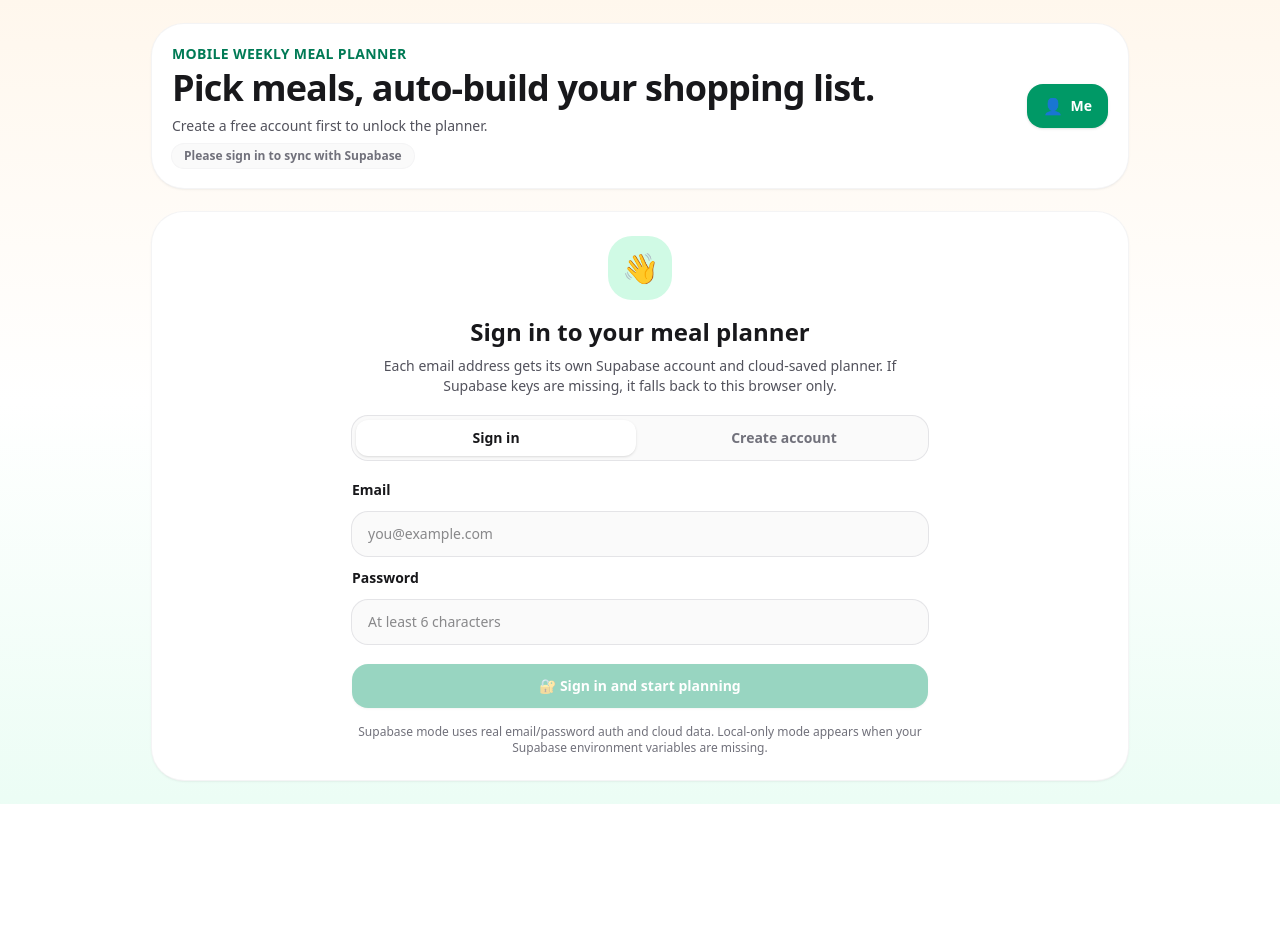
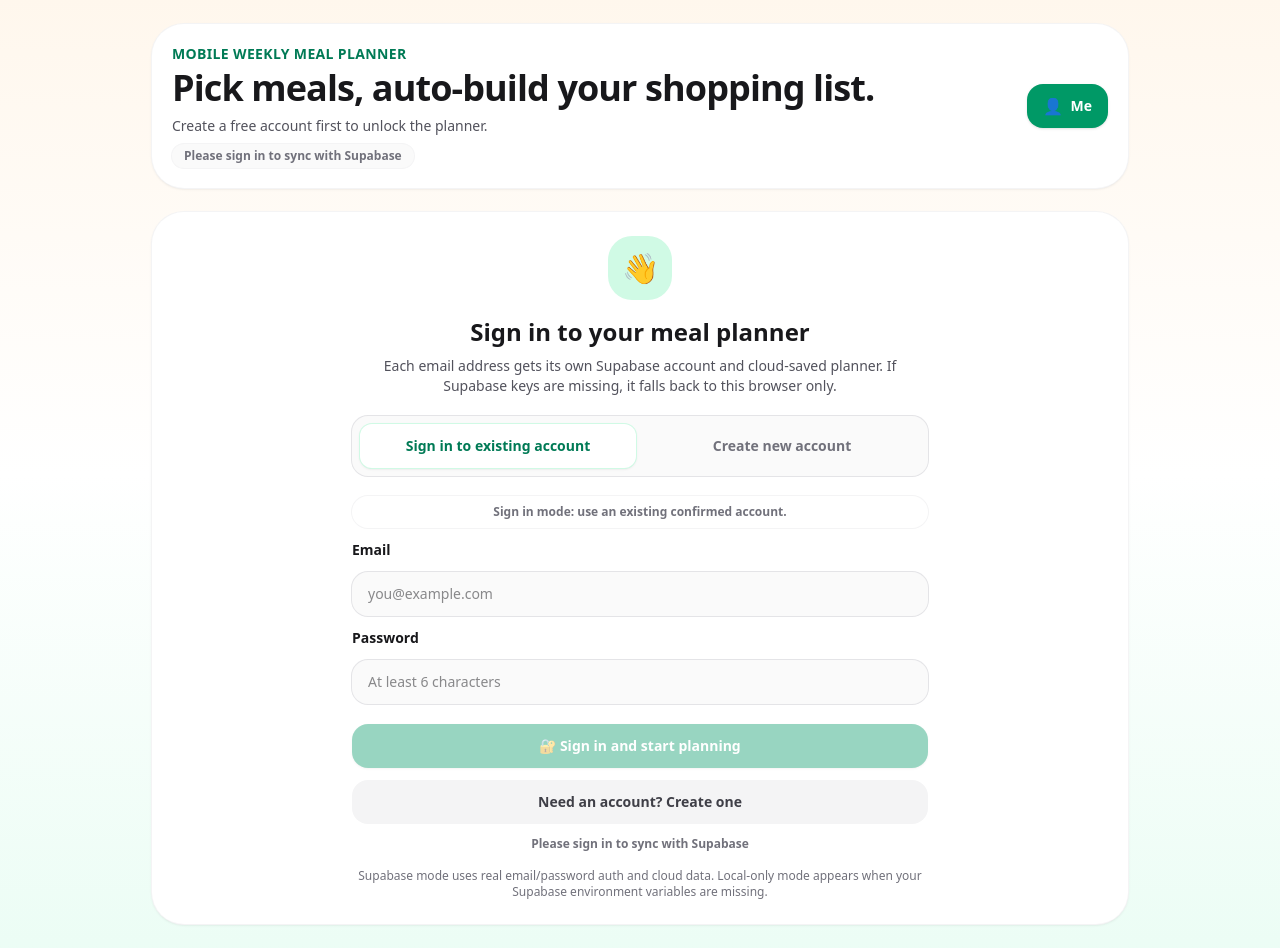
Before and after one commit to meganehaworth-blip/megs-meals, a React (Vite) app: page / in a window 1280 px wide. Before the commit the page ends 804 px from the top, so only its background shows below. Built offline with nearby package versions, Linux system fonts and the light colour scheme.

Commit message:
Update App.jsx

```diff
--- a/src/App.jsx
+++ b/src/App.jsx
@@ -1115,10 +1115,11 @@ export default function MealPlannerApp() {
               <h2 className="text-2xl font-black">Sign in to your meal planner</h2>
               <p className="mt-2 text-sm text-zinc-600">Each email address gets its own Supabase account and cloud-saved planner. If Supabase keys are missing, it falls back to this browser only.</p>
               <div className="mt-5 grid gap-3 text-left">
-                <div className="mb-2 grid grid-cols-2 gap-2 rounded-2xl bg-zinc-50 p-1 ring-1 ring-zinc-200">
-                  <button type="button" onClick={() => setAuthMode("signin")} className={`rounded-xl px-3 py-2 text-sm font-black ${authMode === "signin" ? "bg-white shadow-sm" : "text-zinc-500"}`}>Sign in</button>
-                  <button type="button" onClick={() => setAuthMode("signup")} className={`rounded-xl px-3 py-2 text-sm font-black ${authMode === "signup" ? "bg-white shadow-sm" : "text-zinc-500"}`}>Create account</button>
+                <div className="mb-2 grid gap-2 rounded-2xl bg-zinc-50 p-2 ring-1 ring-zinc-200 sm:grid-cols-2">
+                  <button type="button" onClick={() => { setAuthMode("signin"); setSyncStatus("Sign in mode selected"); }} className={`rounded-xl px-3 py-3 text-sm font-black ${authMode === "signin" ? "bg-white text-emerald-700 shadow-sm ring-1 ring-emerald-100" : "bg-transparent text-zinc-500"}`}>Sign in to existing account</button>
+                  <button type="button" onClick={() => { setAuthMode("signup"); setSyncStatus("Create account mode selected"); }} className={`rounded-xl px-3 py-3 text-sm font-black ${authMode === "signup" ? "bg-white text-emerald-700 shadow-sm ring-1 ring-emerald-100" : "bg-transparent text-zinc-500"}`}>Create new account</button>
                 </div>
+                <p className="rounded-2xl bg-white px-3 py-2 text-center text-xs font-bold text-zinc-500 ring-1 ring-zinc-100">{authMode === "signup" ? "Create account mode: enter your name, email and password." : "Sign in mode: use an existing confirmed account."}</p>
                 {authMode === "signup" && <><label className="text-sm font-bold">Name</label>
                 <input value={signup.name} onChange={(e) => setSignup({ ...signup, name: e.target.value })} placeholder="e.g. Megan" className="rounded-2xl bg-zinc-50 px-4 py-3 text-sm ring-1 ring-zinc-200" /></>}
                 <label className="text-sm font-bold">Email</label>
@@ -1126,6 +1127,10 @@ export default function MealPlannerApp() {
                 <label className="text-sm font-bold">Password</label>
                 <input value={signup.password} onChange={(e) => setSignup({ ...signup, password: e.target.value })} placeholder="At least 6 characters" type="password" className="rounded-2xl bg-zinc-50 px-4 py-3 text-sm ring-1 ring-zinc-200" />
                 <button onClick={completeSignup} disabled={!signup.email.trim() || (supabase && signup.password.length < 6)} className="mt-2 rounded-2xl bg-emerald-600 px-4 py-3 text-sm font-bold text-white shadow-sm disabled:cursor-not-allowed disabled:opacity-40">🔐 {authMode === "signup" ? "Create account" : "Sign in and start planning"}</button>
+                <button type="button" onClick={() => { setAuthMode(authMode === "signup" ? "signin" : "signup"); setSyncStatus(authMode === "signup" ? "Sign in mode selected" : "Create account mode selected"); }} className="rounded-2xl bg-zinc-100 px-4 py-3 text-sm font-bold text-zinc-700">
+                  {authMode === "signup" ? "Already have an account? Sign in" : "Need an account? Create one"}
+                </button>
+                <p className="text-center text-xs font-bold text-zinc-500">{syncStatus}</p>
               </div>
               <p className="mt-4 text-xs text-zinc-500">Supabase mode uses real email/password auth and cloud data. Local-only mode appears when your Supabase environment variables are missing.</p>
             </div>
@@ -1145,10 +1150,11 @@ export default function MealPlannerApp() {
 
             {!profile ? (
               <div className="mt-5 grid gap-3 rounded-3xl bg-emerald-50 p-4 ring-1 ring-emerald-100">
-                <div className="mb-2 grid grid-cols-2 gap-2 rounded-2xl bg-white p-1 ring-1 ring-emerald-100">
-                  <button type="button" onClick={() => setAuthMode("signin")} className={`rounded-xl px-3 py-2 text-sm font-black ${authMode === "signin" ? "bg-emerald-100" : "text-zinc-500"}`}>Sign in</button>
-                  <button type="button" onClick={() => setAuthMode("signup")} className={`rounded-xl px-3 py-2 text-sm font-black ${authMode === "signup" ? "bg-emerald-100" : "text-zinc-500"}`}>Create account</button>
+                <div className="mb-2 grid gap-2 rounded-2xl bg-white p-2 ring-1 ring-emerald-100 sm:grid-cols-2">
+                  <button type="button" onClick={() => { setAuthMode("signin"); setSyncStatus("Sign in mode selected"); }} className={`rounded-xl px-3 py-3 text-sm font-black ${authMode === "signin" ? "bg-emerald-100 text-emerald-800" : "text-zinc-500"}`}>Sign in to existing account</button>
+                  <button type="button" onClick={() => { setAuthMode("signup"); setSyncStatus("Create account mode selected"); }} className={`rounded-xl px-3 py-3 text-sm font-black ${authMode === "signup" ? "bg-emerald-100 text-emerald-800" : "text-zinc-500"}`}>Create new account</button>
                 </div>
+                <p className="rounded-2xl bg-white px-3 py-2 text-center text-xs font-bold text-zinc-500 ring-1 ring-emerald-100">{authMode === "signup" ? "Create account mode: enter your name, email and password." : "Sign in mode: use an existing confirmed account."}</p>
                 {authMode === "signup" && <><label className="text-sm font-bold">Name</label>
                 <input value={signup.name} onChange={(e) => setSignup({ ...signup, name: e.target.value })} placeholder="e.g. Megan" className="rounded-2xl bg-white px-4 py-3 text-sm ring-1 ring-emerald-100" /></>}
                 <label className="text-sm font-bold">Email</label>
@@ -1156,6 +1162,10 @@ export default function MealPlannerApp() {
                 <label className="text-sm font-bold">Password</label>
                 <input value={signup.password} onChange={(e) => setSignup({ ...signup, password: e.target.value })} placeholder="At least 6 characters" type="password" className="rounded-2xl bg-white px-4 py-3 text-sm ring-1 ring-emerald-100" />
                 <button onClick={completeSignup} disabled={!signup.email.trim() || (supabase && signup.password.length < 6)} className="rounded-2xl bg-emerald-600 px-4 py-3 text-sm font-bold text-white disabled:cursor-not-allowed disabled:opacity-40">{authMode === "signup" ? "Create account" : "Sign in"}</button>
+                <button type="button" onClick={() => { setAuthMode(authMode === "signup" ? "signin" : "signup"); setSyncStatus(authMode === "signup" ? "Sign in mode selected" : "Create account mode selected"); }} className="rounded-2xl bg-white px-4 py-3 text-sm font-bold text-zinc-700 ring-1 ring-emerald-100">
+                  {authMode === "signup" ? "Already have an account? Sign in" : "Need an account? Create one"}
+                </button>
+                <p className="text-center text-xs font-bold text-zinc-500">{syncStatus}</p>
               </div>
             ) : (
               <div className="mt-5 grid gap-3 sm:grid-cols-3">
```
